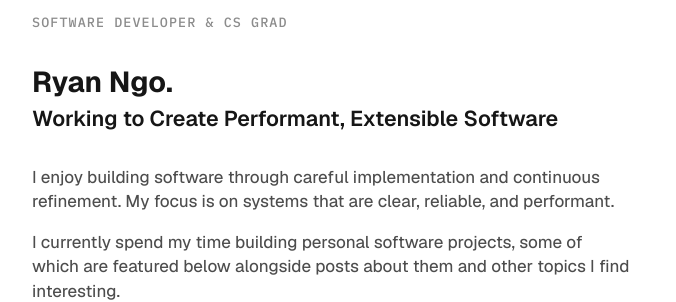
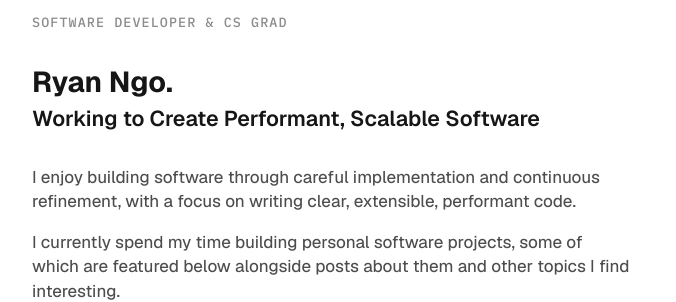
Before and after one commit to RyanVNgo/RyanVNgo.github.io, a Jekyll site: the page built from index.md, in a window 1280 px wide. Shown: the part 169-471 px from the top of the page, without its empty margins (308-984 px from the left). Built offline with Jekyll 4.4.1, drawn with Linux system fonts in a browser that asks for light colours.

Commit message:
update home page content

```diff
--- a/index.md
+++ b/index.md
@@ -11,12 +11,12 @@ author: Ryan Ngo
     {{ site.author }}.
   </h1>
   <h2>
-    Working to Create Performant, Extensible Software
+    Working to Create Performant, Scalable Software
   </h2>
 </div>
 
 I enjoy building software through careful implementation and continuous
-refinement. My focus is on systems that are clear, reliable, and performant.
+refinement, with a focus on writing clear, extensible, performant code.
 
 I currently spend my time building personal software projects, some of
 which are featured below alongside posts about them and other topics I
```
